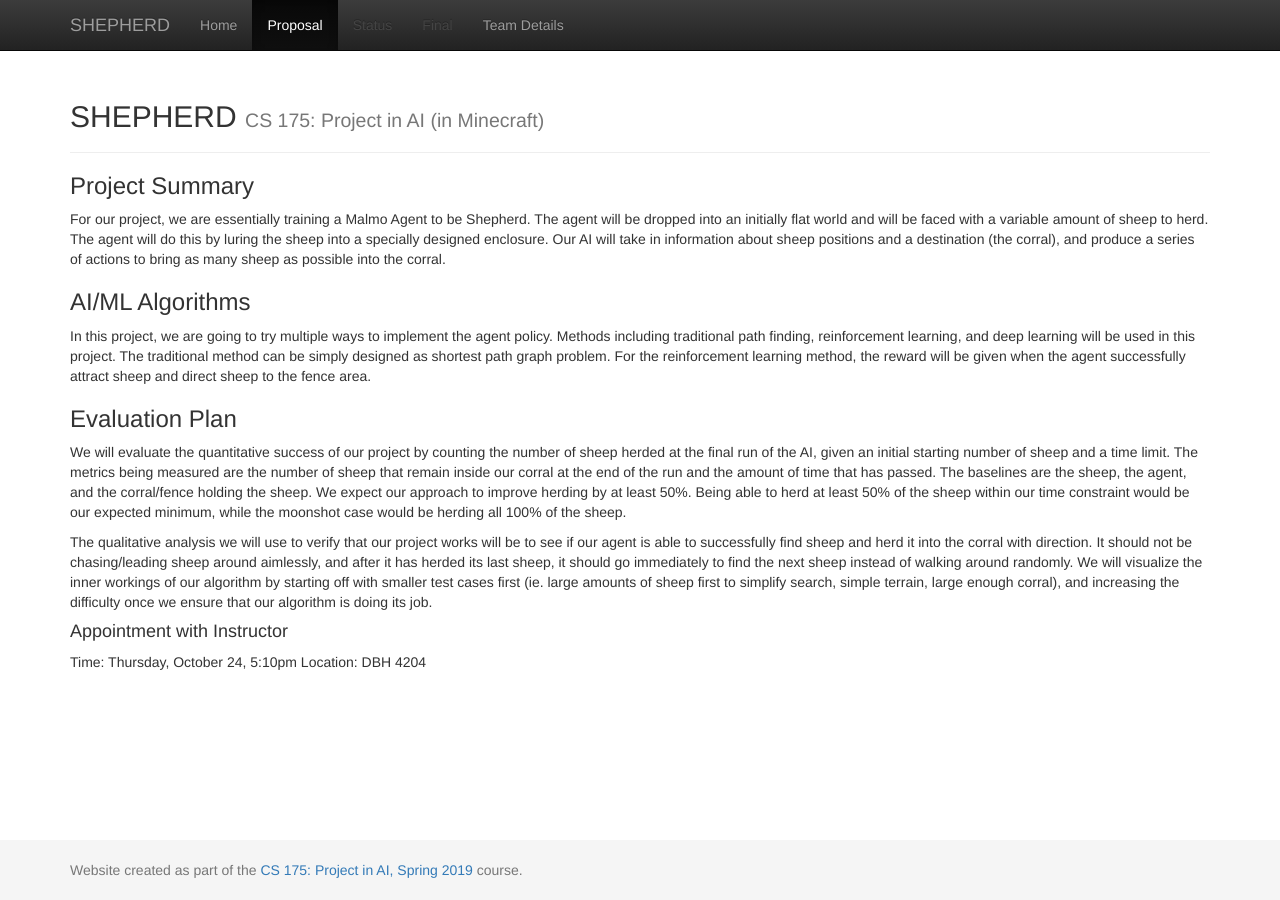
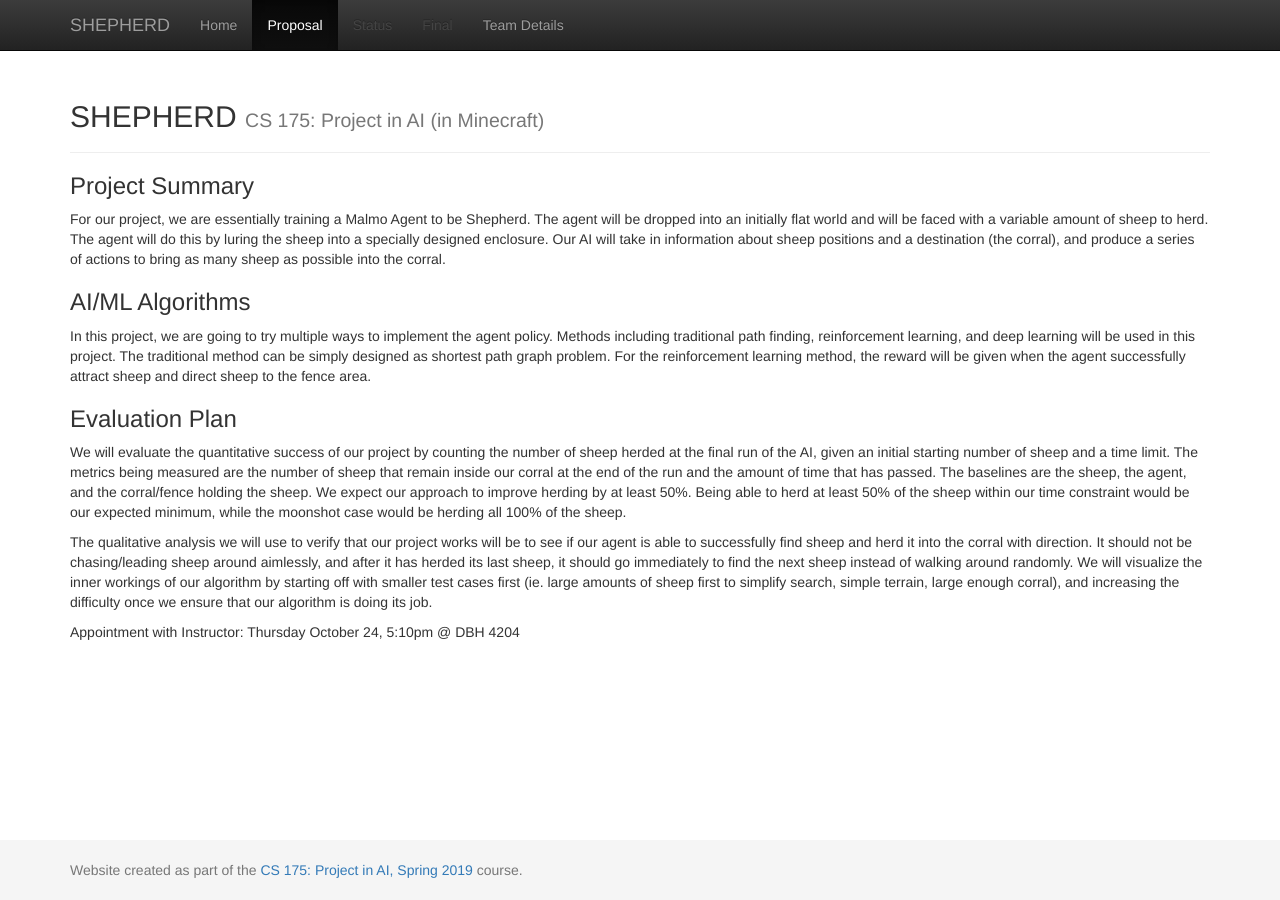
Before and after one commit to joycele/Shepherd, a Jekyll site: the page built from docs/proposal.md, in a window 1280 px wide. Built offline with Jekyll 4.4.1, drawn with Linux system fonts in a browser that asks for light colours; some of the changed lines change nothing that is shown.

Commit message:
Update proposal.md

```diff
--- a/docs/proposal.md
+++ b/docs/proposal.md
@@ -15,6 +15,4 @@ We will evaluate the quantitative success of our project by counting the number
 The qualitative analysis we will use to verify that our project works will be to see if our agent is able to successfully find sheep and herd it into the corral with direction. It should not be chasing/leading sheep around aimlessly, and after it has herded its last sheep, it should go immediately to find the next sheep instead of walking around randomly. We will visualize the inner workings of our algorithm by starting off with smaller test cases first (ie. large amounts of sheep first to simplify search, simple terrain, large enough corral), and increasing the difficulty once we ensure that our algorithm is doing its job.
 
 
-#### Appointment with Instructor
-Time: Thursday, October 24, 5:10pm
-Location: DBH 4204
+Appointment with Instructor: Thursday October 24, 5:10pm @ DBH 4204
```
